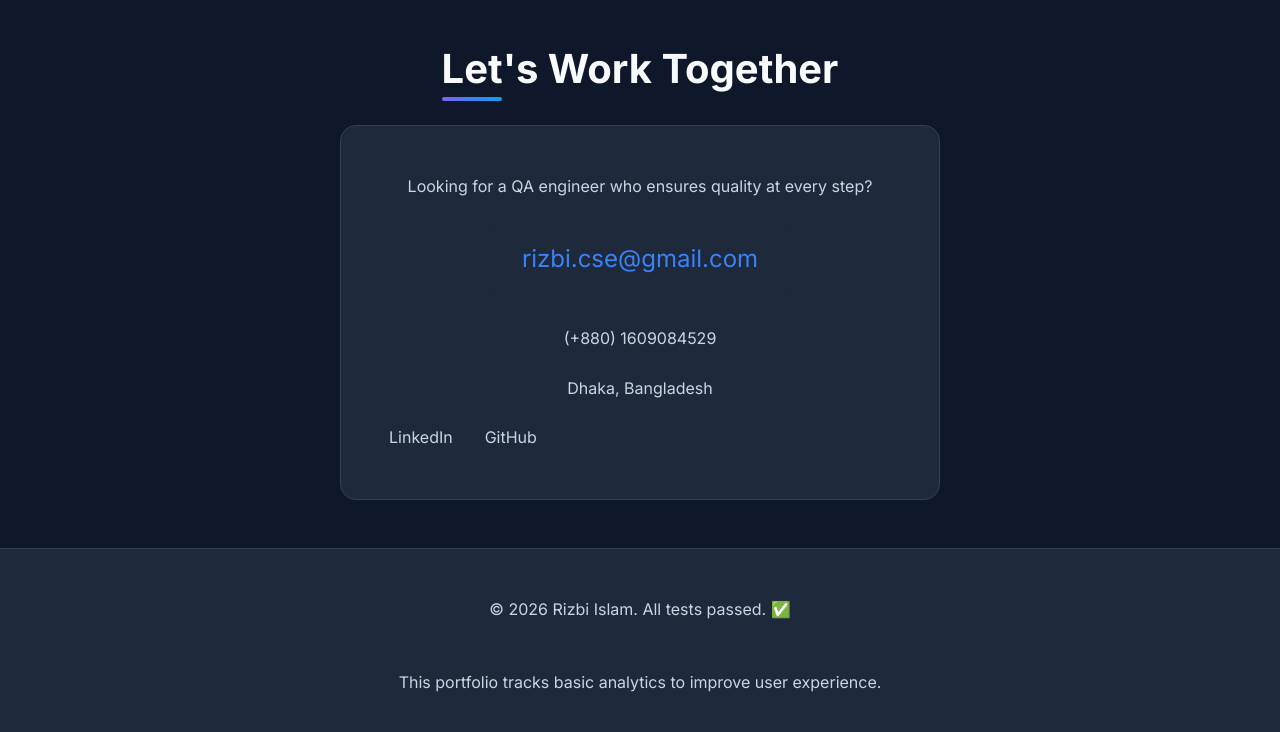
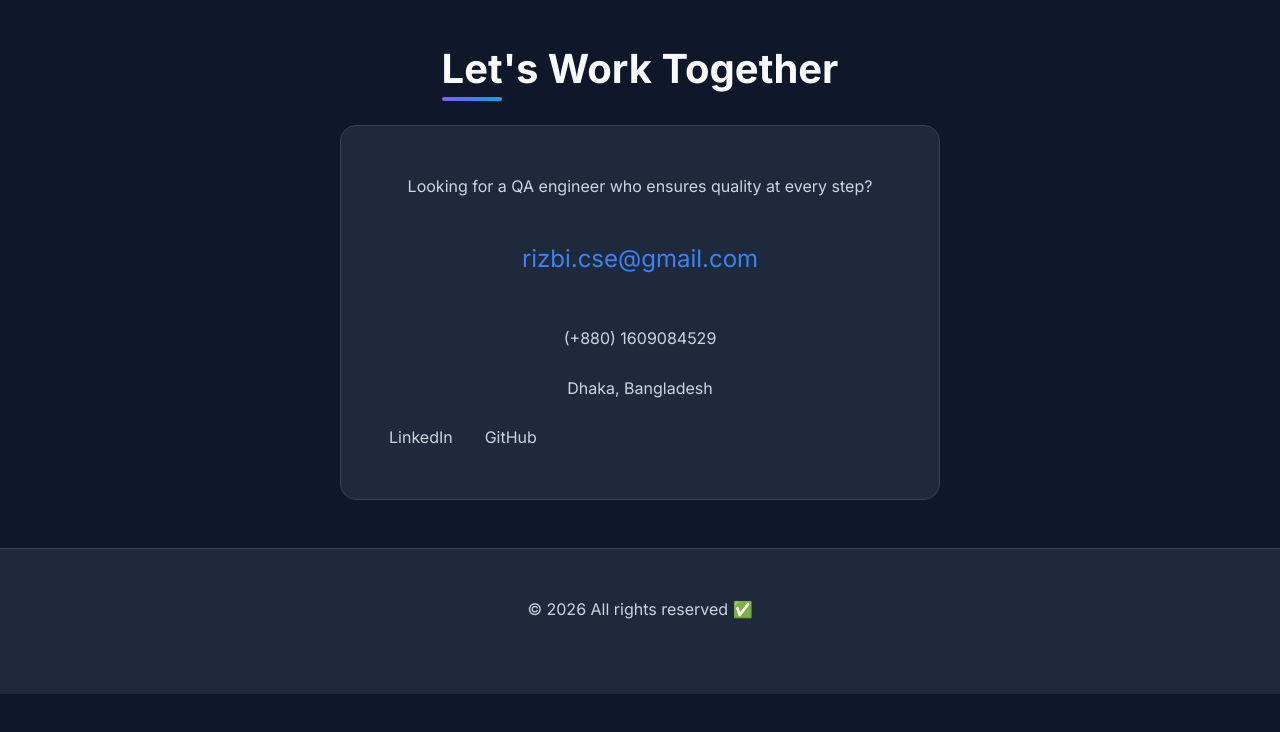
Before and after one commit to rizbi-islam/r_repo123, a plain HTML site: page index.html in a window 1280 px wide. Shown: the part 4533-5265 px from the top of the page. After the commit the page ends 5227 px from the top, so only its background shows below. Drawn offline with Linux system fonts and the light colour scheme.

Commit message:
v 0.1.1.4

```diff
--- a/index.html
+++ b/index.html
@@ -174,8 +174,7 @@
     <!-- Footer -->
     <footer class="qa-footer">
         <div class="container footer-content">
-            <p>© <span id="current-year">2024</span> Rizbi Islam. All tests passed. ✅</p>
-            <p>This portfolio tracks basic analytics to improve user experience.</p>
+            <p>© <span id="current-year">2026</span> All rights reserved ✅</p>
         </div>
     </footer>
 
```
